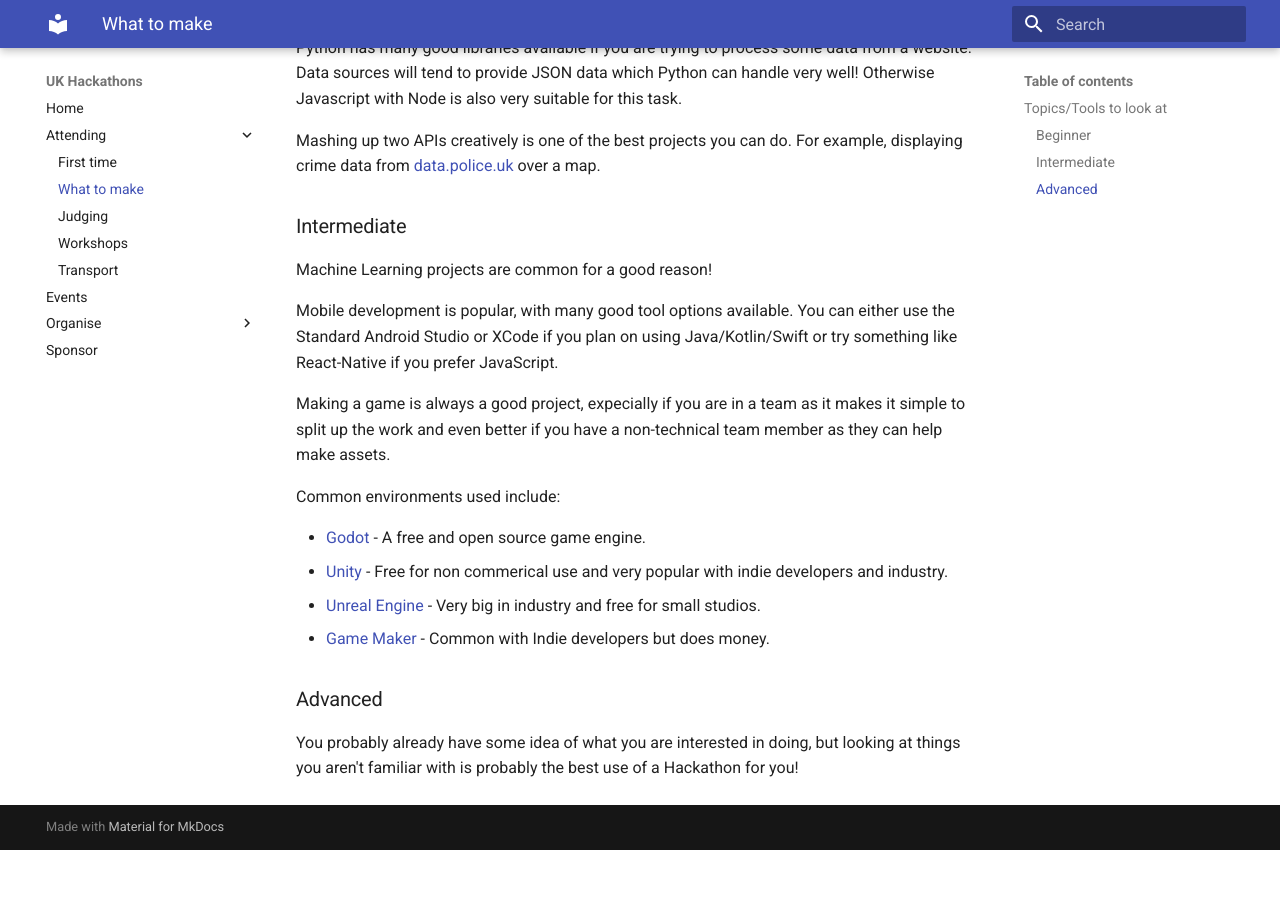
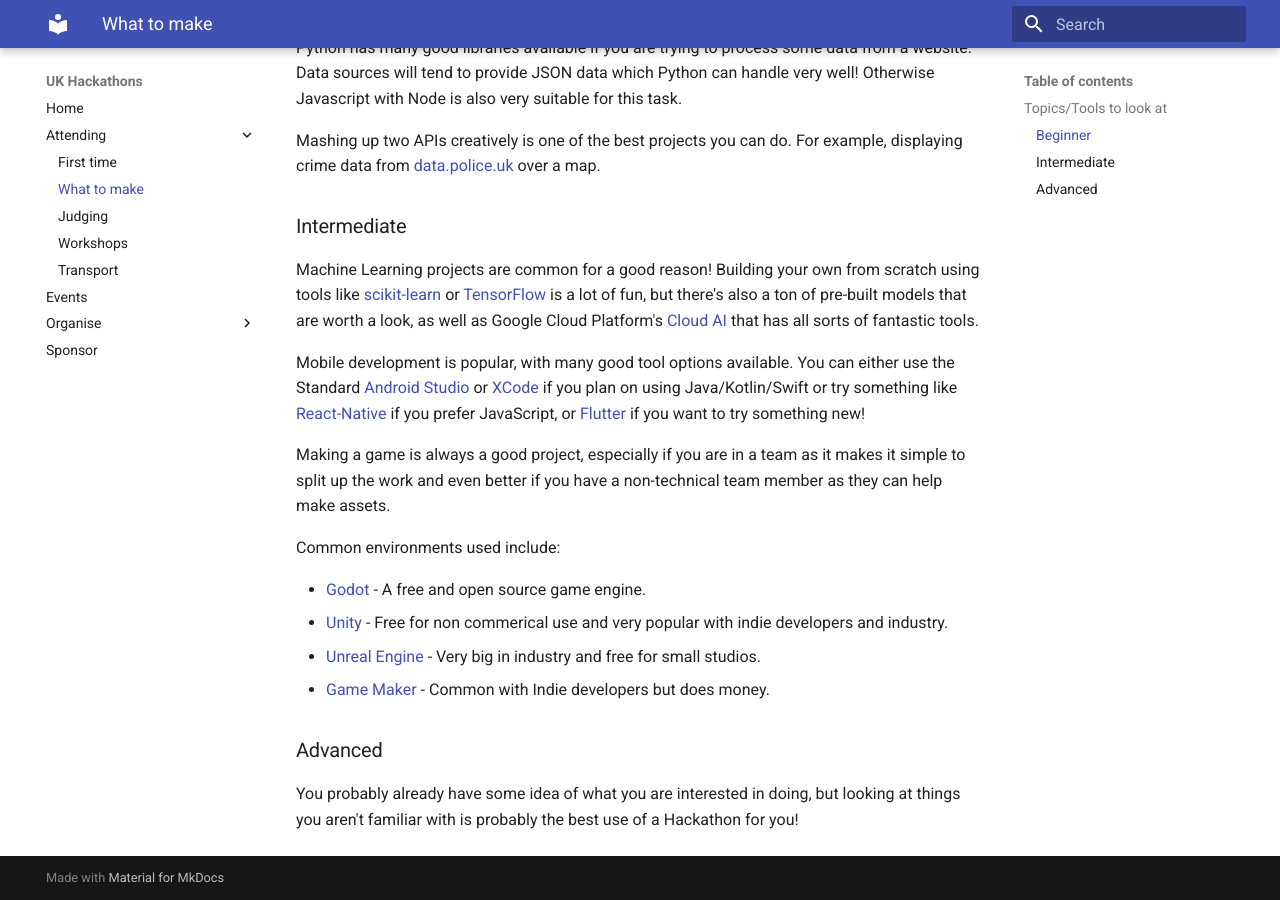
Before and after one commit to Athons/wiki, an MkDocs documentation site: the page built from docs/attending/projects.md, in a window 1280 px wide and 900 px high, scrolled down 501 px. Built offline with MkDocs 1.6.1 and Material for MkDocs 9.7.7, drawn with Linux system fonts in a browser that asks for light colours; before the commit the page ends 1351 px from its top, so only the background shows below that.

Commit message:
Add some more information about intermediate projects

```diff
--- a/docs/attending/projects.md
+++ b/docs/attending/projects.md
@@ -26,13 +26,21 @@
 
 ### Intermediate
 
-Machine Learning projects are common for a good reason!
+Machine Learning projects are common for a good reason! Building your own
+from scratch using tools like [scikit-learn](https://scikit-learn.org/) or
+[TensorFlow](https://www.tensorflow.org/) is a lot of fun, but there's also a
+ton of pre-built models that are worth a look, as well as Google Cloud
+Platform's [Cloud AI](https://cloud.google.com/products/ai/) that has all
+sorts of fantastic tools.
 
 Mobile development is popular, with many good tool options available. You can
-either use the Standard Android Studio or XCode if you plan on using
-Java/Kotlin/Swift or try something like React-Native if you prefer JavaScript.
+either use the Standard [Android Studio](https://developer.android.com/studio)
+or [XCode](https://developer.apple.com/xcode/) if you plan on using
+Java/Kotlin/Swift or try something like [React-Native](https://facebook.github.io/react-native/)
+if you prefer JavaScript, or [Flutter](https://flutter.dev/) if you want to
+try something new!
 
-Making a game is always a good project, expecially if you are in a team as it
+Making a game is always a good project, especially if you are in a team as it
 makes it simple to split up the work and even better if you have a non-technical
 team member as they can help make assets.
 
@@ -46,7 +54,6 @@
 * [Game Maker](https://www.yoyogames.com/gamemaker) - Common with Indie
 developers but does money.
 
-
 ### Advanced
 
 You probably already have some idea of what you are interested in doing, but
```
